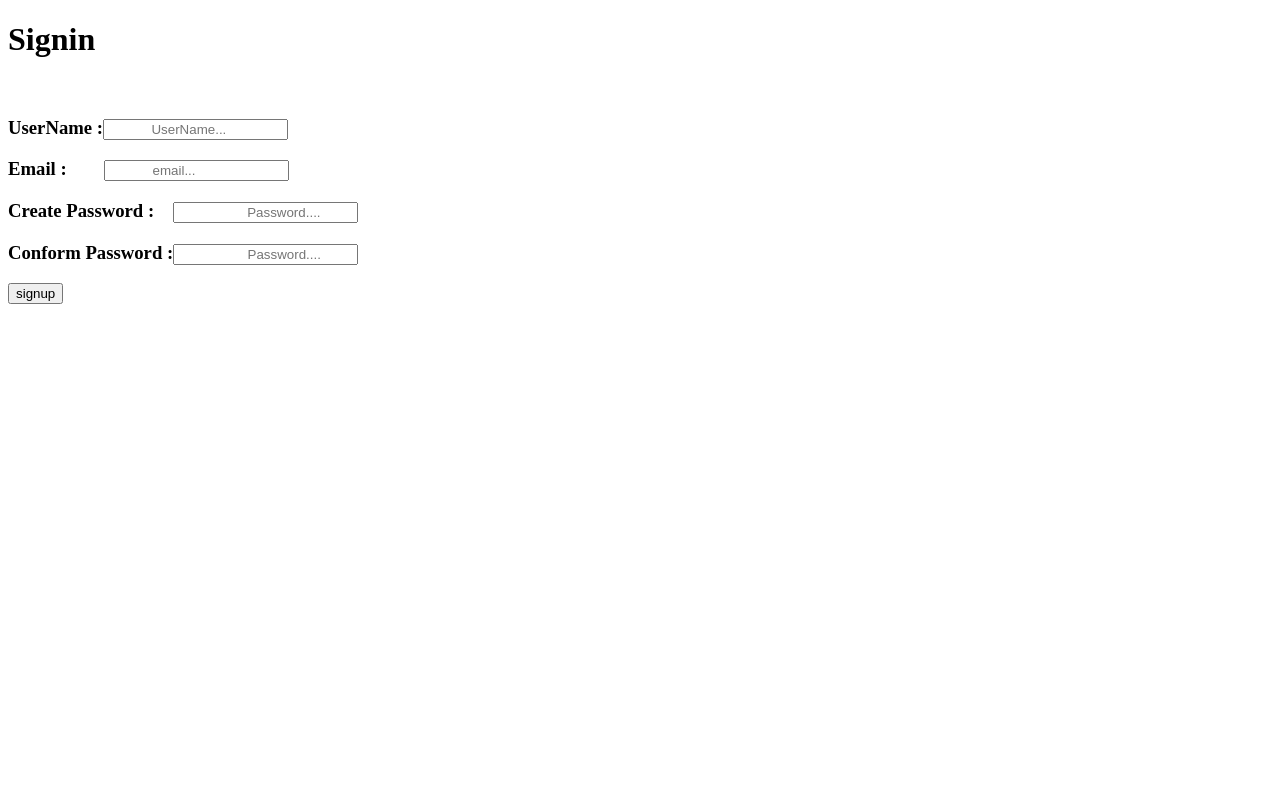
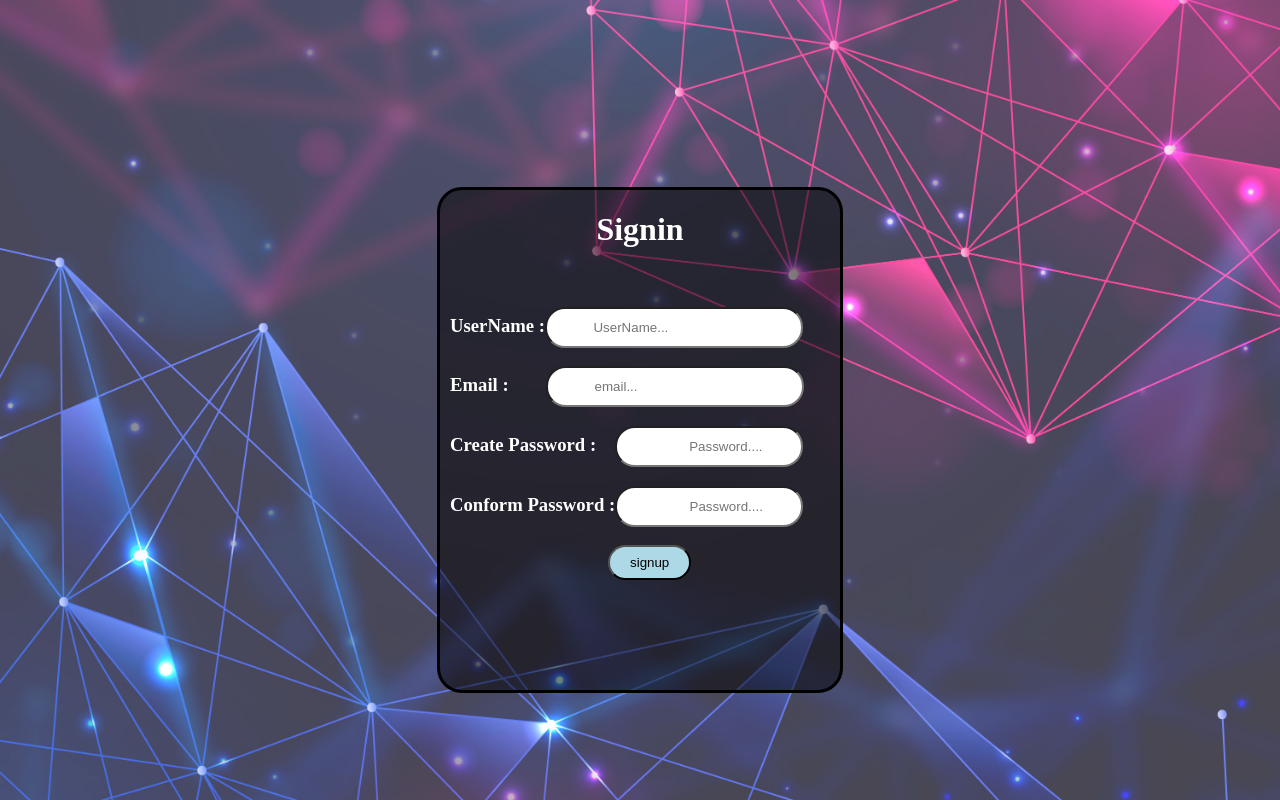
Before and after one commit to SGopinath89/CSC3132UniNavApp, a PHP site: page /signinpage.php in a window 1280 px wide. Run offline with PHP 8.4, Linux system fonts and the light colour scheme.

Commit message:
add css signin page

```diff
--- a/signinpage.php
+++ b/signinpage.php
@@ -4,7 +4,57 @@
     <meta charset="UTF-8">
     <meta name="viewport" content="width=device-width, initial-scale=1.0">
     <title>signinpage</title>
-    <style>
+        <style type="text/css">
+        div{
+            position: absolute;
+            top: 55%;
+            left: 50%;
+            transform: translate(-50%, -50%);
+            border-style: solid;
+            border-color: black;
+            width: 400px;
+            height: 500px;
+            border-radius: 25px;
+            background-color: rgba(2,0,0,0.5);
+
+        }
+        h1{
+            text-align: center;
+            color: white;
+        }
+        h3{
+            color: white;
+            padding-left: 10px;
+            margin-right: 0;
+        }
+        .box{
+            width: 250px;
+            height: 35px;
+            border-radius: 20px;
+        }
+        .box2{
+        	width: 180px;
+            height: 35px;
+            border-radius: 20px;
+        }
+        button{
+
+            width: 150pxpx;
+            height: 35px;
+            border-radius: 20px;
+            margin-left: 42%;
+            padding-left: 20px;
+            padding-right: 20px;
+            background-color: lightblue;
+        }
+        body
+        {
+            background-image: url("123.jpg");
+            background-attachment: fixed;
+            background-repeat: no-repeat;
+            background-size: 100% 100%;
+            background-size: cover;
+        }
 
     </style>
 </head>
```
